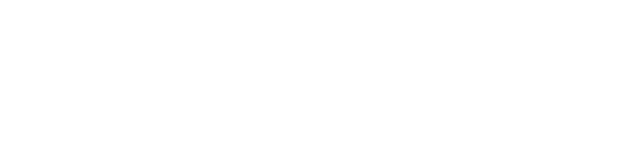
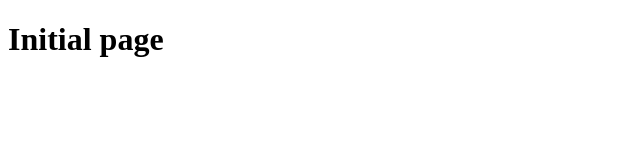
Before and after one commit to ValidCoding/SampleRepo, a plain HTML site: page index.html in a window 1280 px wide. Shown: the whole page, without its empty margins (0-640 px from the left). Drawn offline with Linux system fonts and the light colour scheme.

Commit message:
H1 added

```diff
--- a/index.html
+++ b/index.html
@@ -6,6 +6,7 @@
     <title>Initial Stage</title>
 </head>
 <body>
+    <h1>Initial page</h1>
 
 </body>
 </html>
```
